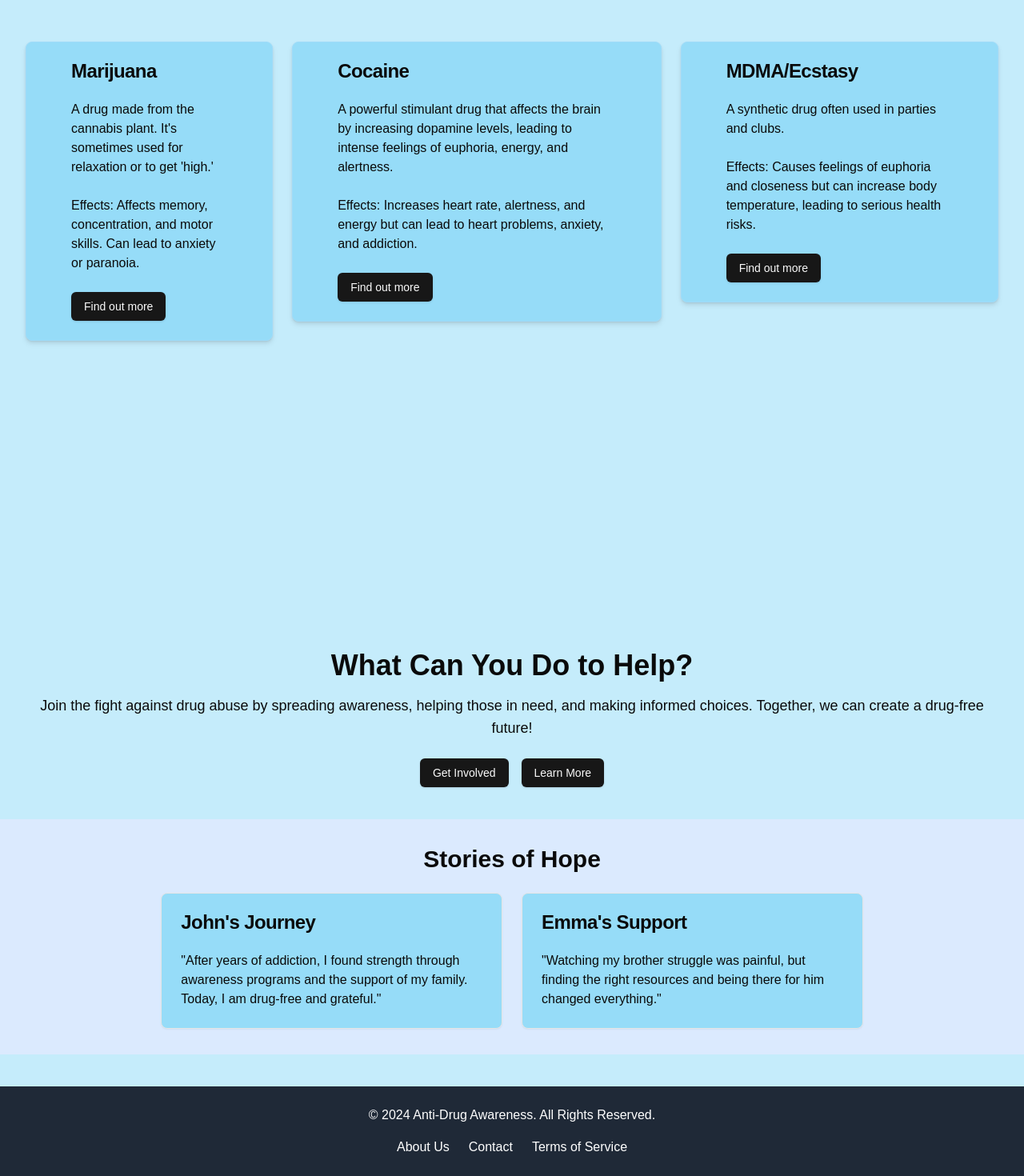
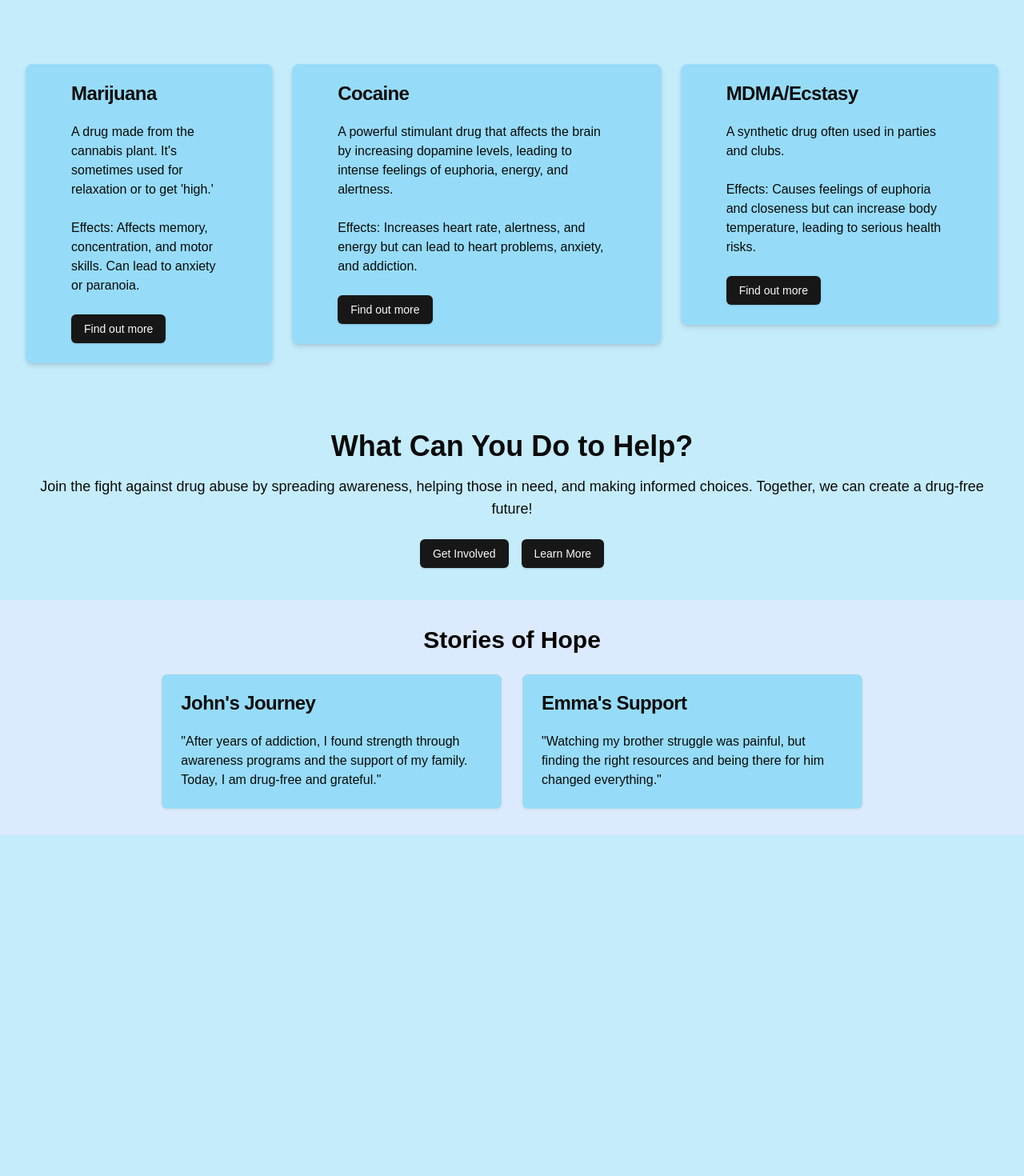
Before and after one commit to damnabbit09/heartcode-mentee, a Next.js app: page / in a window 1280 px wide. Shown: the part 1116-2586 px from the top of the page at 80% size. After the commit the page ends 2160 px from the top, so only its background shows below. Built offline with nearby package versions, Linux system fonts and the light colour scheme.

Commit message:
more edits

```diff
--- a/src/app/page.tsx
+++ b/src/app/page.tsx
@@ -55,7 +55,7 @@ export default function Home() {
         <p className="text-lg">
           Over 35 million people worldwide suffer from drug use disorders.
         </p>
-        <ul className="list-disc text-left mt-6 mx-auto w-2/3 space-y-2">
+        <ul className="list-disc text-left mt-6 mx-auto w-2/3 space-y-2 px-16">
           <li><b>Marijuana:</b> Used by over 192 million people globally, with a significant impact on youth and memory retention.</li>
           <li><b>Cocaine:</b> Affects over 20 million individuals, leading to severe health and legal consequences.</li>
           <li><b>MDMA/Ecstasy:</b> Popular among youth, with severe risks such as dehydration and organ failure.</li>
@@ -63,8 +63,8 @@ export default function Home() {
       </div>
 
       {/* Drug Cards Section */}
-      <div className="flex flex-col h-dvh">
-        <div className="flex flex-row px-8 space-x-6 mt-20 h-3/5">
+      <div className="flex flex-col py-16">
+        <div className="flex flex-row px-8 space-x-6 mt-5 h-3/5">
           {['Marijuana', 'Cocaine', 'MDMA/Ecstasy'].map((drug, index) => (
             <div key={drug} className={`animate-slideUp${index + 1}`}>
               <Card className="px-8 border-accent drop-shadow-md transition-transform duration-300 hover:scale-105">
@@ -101,7 +101,7 @@ export default function Home() {
       </div>
 
       {/* Call-to-Action Section */}
-      <div className="flex flex-col items-center px-8 mt-10 text-center">
+      <div className="flex flex-col items-center px-8 text-center mt-5">
         <h2 className="text-4xl font-bold mb-4">What Can You Do to Help?</h2>
         <p className="text-lg mb-6">
           Join the fight against drug abuse by spreading awareness, helping those in need, and making informed choices. Together, we can create a drug-free future!
@@ -118,7 +118,7 @@ export default function Home() {
 
       {/* Testimonials Section */}
       <div className="bg-blue-100 py-8 mt-10">
-        <h2 className="text-3xl font-semibold text-center mb-6">Stories of Hope</h2>
+        <h2 className="text-3xl font-semibold text-center mb-6 text-black">Stories of Hope</h2>
         <div className="flex flex-row justify-center space-x-6">
           <Card className="w-1/3">
             <CardHeader>
@@ -138,16 +138,6 @@ export default function Home() {
           </Card>
         </div>
       </div>
-
-      {/* Footer Section */}
-      <footer className="bg-gray-800 text-white py-6 mt-10 text-center">
-        <p>&copy; 2024 Anti-Drug Awareness. All Rights Reserved.</p>
-        <div className="flex justify-center space-x-6 mt-4">
-          <Link href="/about" className="hover:underline">About Us</Link>
-          <Link href="/contact" className="hover:underline">Contact</Link>
-          <Link href="/terms" className="hover:underline">Terms of Service</Link>
-        </div>
-      </footer>
     </div>
   );
 }
```
